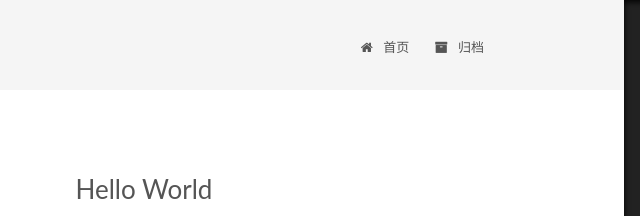
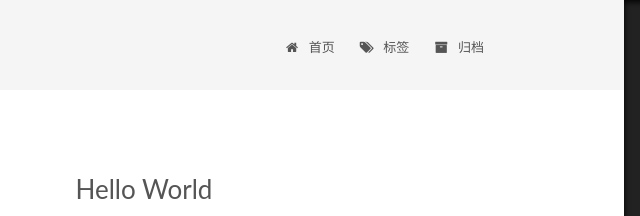
Before and after one commit to nash635-zz/nash635.github.io, a plain HTML site: page 2018/01/23/hello-world/index.html in a window 1280 px wide. Shown: the top 216 px of the page, 336-976 px from the left. Drawn offline with Linux system fonts and the light colour scheme.

Commit message:
Site updated: 2018-01-30 23:16:18

```diff
--- a/2018/01/23/hello-world/index.html
+++ b/2018/01/23/hello-world/index.html
@@ -186,6 +186,16 @@
               <i class="menu-item-icon fa fa-fw fa-home"></i> <br />
 
             首页
+          </a>
+        </li>
+
+
+        <li class="menu-item menu-item-tags">
+          <a href="/tags/" rel="section">
+
+              <i class="menu-item-icon fa fa-fw fa-tags"></i> <br />
+
+            标签
           </a>
         </li>
 
--- a/css/main.css
+++ b/css/main.css
@@ -1822,7 +1822,7 @@ pre .javascript .function {
   width: 4px;
   height: 4px;
   border-radius: 50%;
-  background: #fa7314;
+  background: #ff2eff;
 }
 .links-of-blogroll {
   font-size: 13px;
```
Also changed, not shown: archives/2018/01/index.html (+10 -0 lines), archives/2018/index.html (+10 -0 lines), archives/index.html (+10 -0 lines), index.html (+10 -0 lines).
